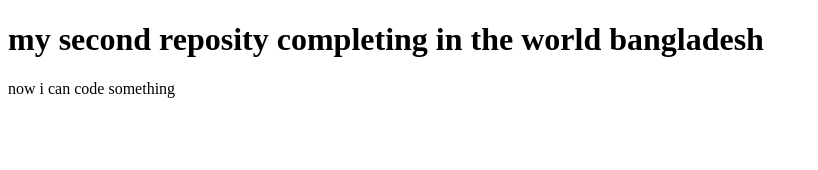
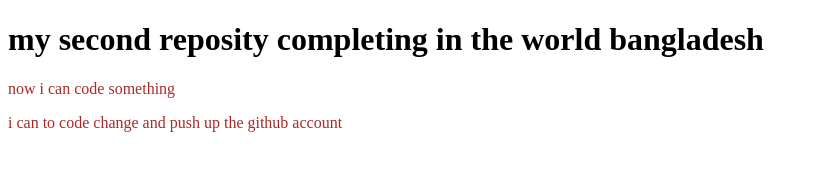
Before and after one commit to ziauddin10/my-second-new-repo, a plain HTML site: page index.html in a window 1280 px wide. Shown: the whole page, without its empty margins (0-818 px from the left). Drawn offline with Linux system fonts and the light colour scheme.

Commit message:
style added

```diff
--- a/index.html
+++ b/index.html
@@ -4,9 +4,11 @@
     <meta charset="UTF-8">
     <meta name="viewport" content="width=device-width, initial-scale=1.0">
     <title>my second repo</title>
+    <link rel="stylesheet" href="style.css">
 </head>
 <body>
     <h1>my second reposity completing in the world bangladesh</h1>
     <p>now i can code something</p>
+    <p>i can to code change and push up the github account</p>
 </body>
 </html>
--- /dev/null
+++ b/style.css
@@ -0,0 +1,3 @@
+p{
+    color:brown;
+}
```
